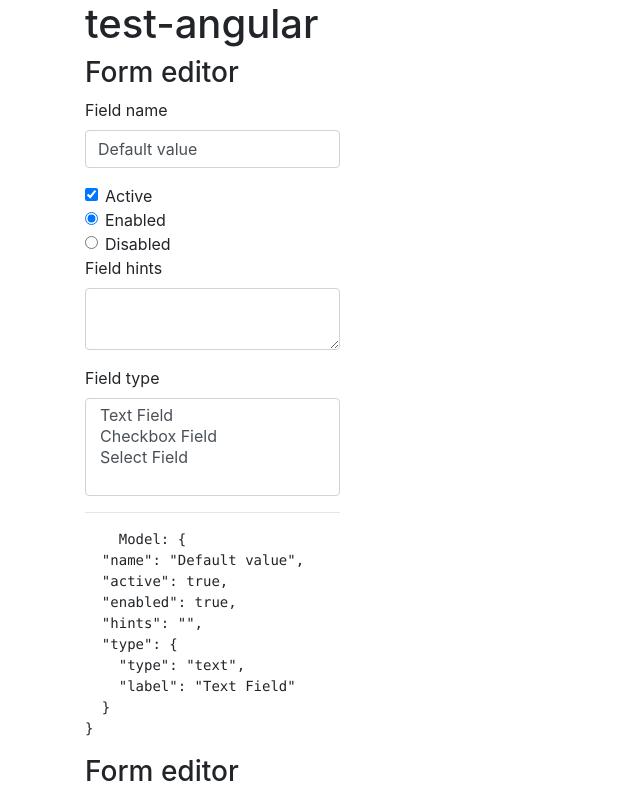
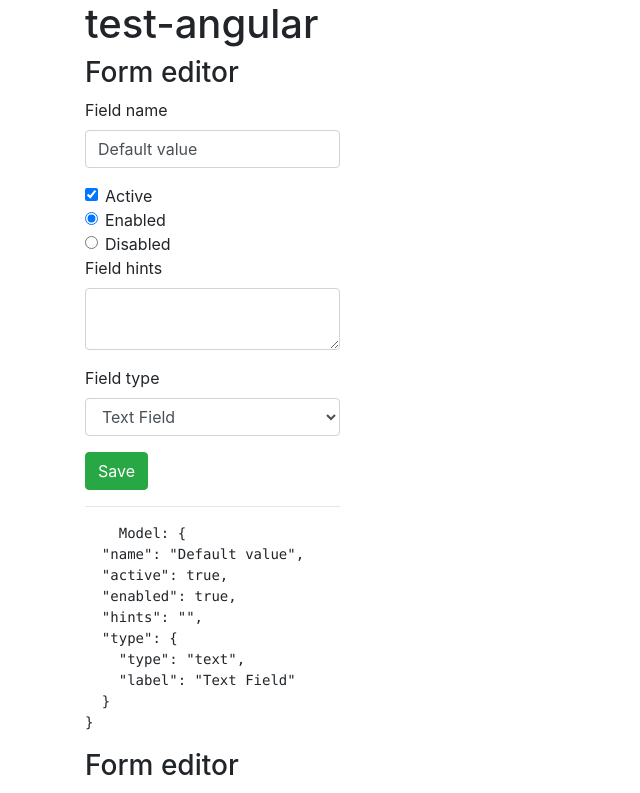
Before and after one commit to TomaszOciepa/angular-demo, an Angular app: page /form in a window 1280 px wide. Shown: the top 793 px of the page, without its empty margins (0-640 px from the left). Built offline with nearby package versions, Linux system fonts and the light colour scheme.

Commit message:
events form and ngForm

```diff
--- a/src/app/forms-editor/form-field-editor/form-field-editor.component.html
+++ b/src/app/forms-editor/form-field-editor/form-field-editor.component.html
@@ -1,37 +1,45 @@
+
+<form (ngSubmit)="save(formRef)" #formRef="ngForm">
 <div class="form-group">
     <label>Field name</label>
-    <input type="text" class="form-control" [(ngModel)]="field_data.name">
+    <input type="text" class="form-control" [(ngModel)]="field_data.name" name="name">
 </div>
 
 <div class="form-check">
     <label class="form-check-label">
-            <input class="form-check-input" type="checkbox" value="" [(ngModel)]="field_data.active"> Active
+            <input class="form-check-input" type="checkbox" value="" [(ngModel)]="field_data.active" name="active"> Active
     </label>
 </div>
 
 <div class="form-check">
         <label class="form-check-label">
-            <input class="form-check-input" type="radio" [value]="true" [(ngModel)]="field_data.enabled"> Enabled
+            <input class="form-check-input" type="radio" [value]="true" [(ngModel)]="field_data.enabled" name="enabled"> Enabled
         </label>
     </div>
 
     <div class="form-check">
     <label class="form-check-label">
-            <input class="form-check-input" type="radio" [value]="false" [(ngModel)]="field_data.enabled"> Disabled
+            <input class="form-check-input" type="radio" [value]="false" [(ngModel)]="field_data.enabled" name="enabled"> Disabled
         </label>
     </div>
 
     <div class="form-group">
             <label>Field hints</label>
-            <textarea type="text" class="form-control" [(ngModel)]="field_data.hints"></textarea>
+            <textarea type="text" class="form-control" [(ngModel)]="field_data.hints" name="hints"></textarea>
     </div>
 
     <div class="form-group">
             <label>Field type</label>
-            <select class="form-control" [(ngModel)]="field_data.type" [compareWith]="compareType" multiple>
+            <select class="form-control" [(ngModel)]="field_data.type" [compareWith]="compareType" multiplegit name="type">
                 <option *ngFor="let option of fieldTypes" [ngValue]="option">{{option.label}}</option>
             </select>
     </div>
+
+    <div class="form-group">
+        <button class="btn btn-success">Save</button>
+    </div>
+</form>
+
 
 <hr>
 <pre>
--- a/src/app/forms-editor/form-field-editor/form-field-editor.component.ts
+++ b/src/app/forms-editor/form-field-editor/form-field-editor.component.ts
@@ -1,4 +1,5 @@
-import { Component, OnInit } from '@angular/core';
+import { Component, OnInit, Input, Output, EventEmitter } from '@angular/core';
+
 
 @Component({
   selector: 'form-field-editor',
@@ -7,16 +8,20 @@ import { Component, OnInit } from '@angular/core';
 })
 export class FormFieldEditorComponent implements OnInit {
 
+  @Input('data')
   field_data = {
-    name: 'Default value',
-    active: true,
-    enabled: true,
-    hints: '',
-    type: {type: 'text', label:'Text Field'}
+
   }
+
+  @Output()
+  dataChange = new EventEmitter()
 
   compareType(type1, type2){
     return type2 && type1.type == type2.type
+  }
+
+  save(formRef){
+    this.dataChange.emit(this.field_data)
   }
 
   fieldTypes = [
--- a/src/app/forms-editor/forms-editor.component.html
+++ b/src/app/forms-editor/forms-editor.component.html
@@ -2,6 +2,6 @@
 <h3>Form editor</h3>
 <div class="row">
     <div class="col-3">
-        <form-field-editor></form-field-editor>
+        <form-field-editor [data]="fieldData" (dataChange)="formSaved($event)"></form-field-editor>
     </div>
 </div>
--- a/src/app/forms-editor/forms-editor.component.ts
+++ b/src/app/forms-editor/forms-editor.component.ts
@@ -7,6 +7,18 @@ import { Component, OnInit } from '@angular/core';
 })
 export class FormsEditorComponent implements OnInit {
 
+  fieldData = {
+    name: 'Default value',
+    active: true,
+    enabled: true,
+    hints: '',
+    type: {type: 'text', label:'Text Field'}
+  }
+
+  formSaved(data){
+    console.log('saved', data)
+  }
+
   constructor() { }
 
   ngOnInit() {
```
